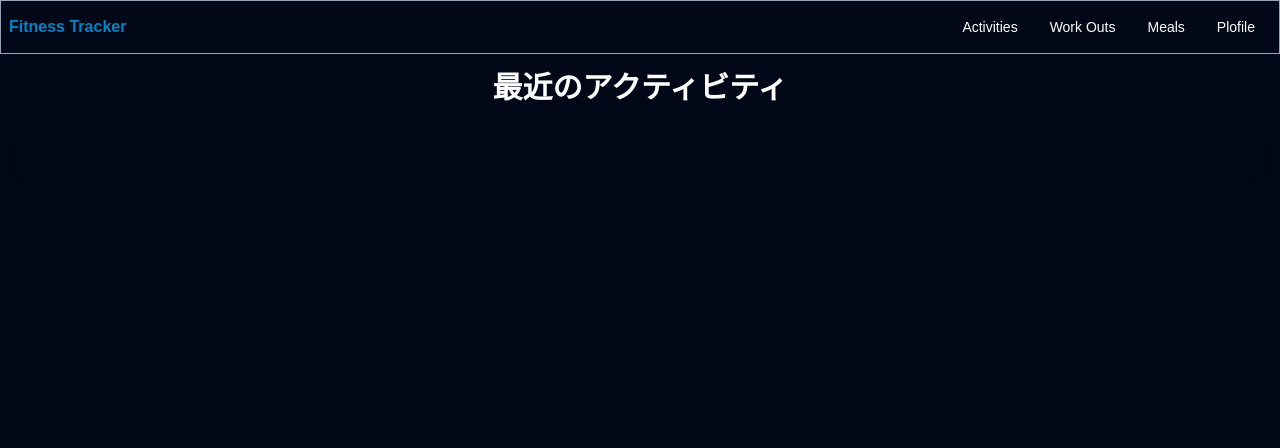
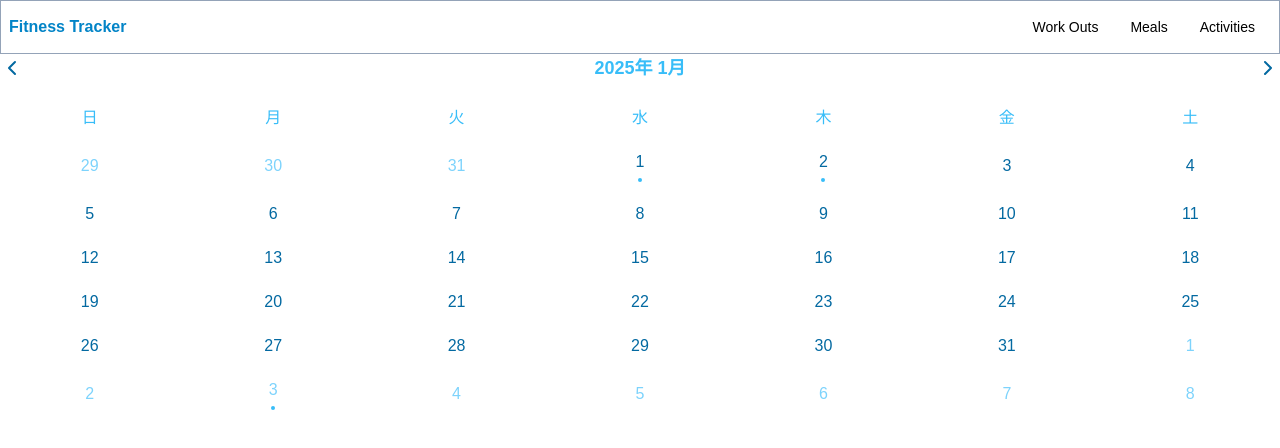
Before and after one commit to renokazaki/fitness_app, a Next.js app: page /activities in a window 1280 px wide. Shown: the top 448 px of the page. Built offline with nearby package versions, Linux system fonts and the light colour scheme.

Commit message:
カレンダー機能の追加

```diff
--- a/app/activities/page.tsx
+++ b/app/activities/page.tsx
@@ -1,16 +1,168 @@
-// import { RecentActivities } from "@/components/recent-activities";
+"use client";
+import { useState } from "react";
+import { ChevronLeft, ChevronRight } from "lucide-react"; // アイコンライブラリから矢印アイコンをインポート
+// import { Card, CardContent } from "@/components/ui"; // UIコンポーネントのインポート（必要に応じて変更）
 
+// 日付オブジェクトの型定義
+interface DayObject {
+  date: Date; // 実際の日付
+  isCurrentMonth: boolean; // 現在の月に属しているかどうか
+}
+
+// メインのコンポーネント
 export default function ActivitiesPage() {
+  // 現在の月を保持する状態
+  const [currentMonth, setCurrentMonth] = useState(new Date());
+  // 選択された日付を保持する状態
+  const [selectedDate, setSelectedDate] = useState<Date | null>(null);
+
+  // 曜日の配列（日本語）
+  const weekDays = ["日", "月", "火", "水", "木", "金", "土"];
+
+  // 健康データ（仮データ）
+  // eslint-disable-next-line @typescript-eslint/no-explicit-any
+  const fitnessData: Record<string, any> = {
+    "2025-01-01": { steps: 5000, calories: 300 }, // 1月1日のデータ
+    "2025-01-02": { steps: 7000, calories: 500 }, // 1月2日のデータ
+    "2025-02-03": { steps: 7000, calories: 500 }, // 1月2日のデータ
+  };
+
+  // 指定された月の日付一覧を取得する関数
+  const getDaysInMonth = (date: Date): DayObject[] => {
+    const year = date.getFullYear(); // 年を取得
+    const month = date.getMonth(); // 月を取得（0-indexed）
+    const firstDay = new Date(year, month, 1); // 月初の日付
+    const lastDay = new Date(year, month + 1, 0); // 月末の日付
+    const daysInMonth: DayObject[] = [];
+
+    // 月初の曜日に応じて前月の日付を追加
+    for (let i = 0; i < firstDay.getDay(); i++) {
+      daysInMonth.unshift({
+        date: new Date(year, month, -i),
+        isCurrentMonth: false,
+      });
+    }
+
+    // 現在の月の日付を追加
+    for (let i = 1; i <= lastDay.getDate(); i++) {
+      daysInMonth.push({
+        date: new Date(year, month, i),
+        isCurrentMonth: true,
+      });
+    }
+
+    // 日付リストの総数が42（6週間分）に満たない場合、翌月の日付を追加
+    while (daysInMonth.length < 42) {
+      const nextDate = new Date(
+        year,
+        month,
+        daysInMonth.length - firstDay.getDay() + 1
+      );
+      daysInMonth.push({ date: nextDate, isCurrentMonth: false });
+    }
+
+    return daysInMonth;
+  };
+
+  // 選択された日付のデータを表示する関数
+  const renderDateData = (date: Date | null) => {
+    if (!date) return null;
+
+    // 日付をISO形式に変換してデータを取得
+    const dateString = date.toISOString().split("T")[0];
+    const data = fitnessData[dateString];
+
+    // データがない場合のメッセージ
+    if (!data) {
+      return (
+        <div className="text-sky-300 text-center p-4">
+          この日のデータはありません
+        </div>
+      );
+    }
+
+    // データがある場合の表示内容
+    return (
+      <div>
+        <p>歩数: {data.steps}</p>
+        <p>消費カロリー: {data.calories} kcal</p>
+      </div>
+    );
+  };
+
   return (
-    <div className="h-full w-full">
-      <main className="container mx-auto p-4">
-        <h1 className="text-3xl font-bold mb-6 text-center text-white">
-          最近のアクティビティ
-        </h1>
-        <div className="  rounded-lg shadow-lg p-6">
-          {/* <RecentActivities /> */}
+    <div>
+      {/* 月を切り替えるボタンと現在の月を表示 */}
+      <div className="flex items-center justify-between mb-4">
+        {/* 前の月に切り替えるボタン */}
+        <button
+          onClick={() =>
+            setCurrentMonth(
+              new Date(currentMonth.getFullYear(), currentMonth.getMonth() - 1)
+            )
+          }
+          className="text-sky-700 hover:text-sky-300"
+        >
+          <ChevronLeft className="w-6 h-6" />
+        </button>
+        {/* 現在の月を表示 */}
+        <h2 className="text-lg font-semibold text-sky-400">
+          {currentMonth.getFullYear()}年 {currentMonth.getMonth() + 1}月
+        </h2>
+        {/* 次の月に切り替えるボタン */}
+        <button
+          onClick={() =>
+            setCurrentMonth(
+              new Date(currentMonth.getFullYear(), currentMonth.getMonth() + 1)
+            )
+          }
+          className="text-sky-700 hover:text-sky-300"
+        >
+          <ChevronRight className="w-6 h-6" />
+        </button>
+      </div>
+
+      {/* カレンダーの表示 */}
+      <div className="grid grid-cols-7 gap-1">
+        {/* 曜日のヘッダー */}
+        {weekDays.map((day) => (
+          <div key={day} className="text-center text-sky-400 font-medium p-2">
+            {day}
+          </div>
+        ))}
+        {/* 各日付のボタン */}
+        {getDaysInMonth(currentMonth).map((dayObj, index) => (
+          <button
+            key={index}
+            onClick={() => setSelectedDate(dayObj.date)}
+            className={`p-2 text-center rounded hover:bg-sky-900/50 ${
+              dayObj.isCurrentMonth ? "text-sky-700" : "text-sky-300"
+            } ${
+              selectedDate &&
+              dayObj.date.toDateString() === selectedDate.toDateString()
+                ? "bg-sky-900 text-sky-200"
+                : ""
+            }`}
+          >
+            {dayObj.date.getDate()}
+            {/* 健康データがある日にはインジケータを表示 */}
+            {fitnessData[dayObj.date.toISOString().split("T")[0]] && (
+              <div className="w-1 h-1 bg-sky-400 rounded-full mx-auto mt-1"></div>
+            )}
+          </button>
+        ))}
+      </div>
+
+      {/* 選択された日付の詳細データを表示 */}
+      {selectedDate && (
+        <div className="mt-4 border-t border-sky-900 pt-4">
+          <h3 className="text-sky-400 font-semibold mb-3">
+            {selectedDate.getFullYear()}年 {selectedDate.getMonth() + 1}月{" "}
+            {selectedDate.getDate()}日
+          </h3>
+          {renderDateData(selectedDate)}
         </div>
-      </main>
+      )}
     </div>
   );
 }
--- a/app/globals.css
+++ b/app/globals.css
@@ -8,30 +8,31 @@ body {
 
 @layer base {
   :root {
-    --background: 222.2 84% 4.9%;
-    --foreground: 210 40% 98%;
-    --card: 222.2 84% 4.9%;
-    --card-foreground: 210 40% 98%;
-    --popover: 222.2 84% 4.9%;
-    --popover-foreground: 210 40% 98%;
-    --primary: 217.2 91.2% 59.8%;
-    --primary-foreground: 222.2 47.4% 11.2%;
-    --secondary: 217.2 32.6% 17.5%;
-    --secondary-foreground: 210 40% 98%;
-    --muted: 217.2 32.6% 17.5%;
-    --muted-foreground: 215 20.2% 65.1%;
-    --accent: 217.2 32.6% 17.5%;
-    --accent-foreground: 210 40% 98%;
-    --destructive: 0 62.8% 30.6%;
+    --background: 0 0% 100%;
+    --foreground: 222.2 84% 4.9%;
+    --card: 0 0% 100%;
+    --card-foreground: 222.2 84% 4.9%;
+    --popover: 0 0% 100%;
+    --popover-foreground: 222.2 84% 4.9%;
+    --primary: 221.2 83.2% 53.3%;
+    --primary-foreground: 210 40% 98%;
+    --secondary: 210 40% 96.1%;
+    --secondary-foreground: 222.2 47.4% 11.2%;
+    --muted: 210 40% 96.1%;
+    --muted-foreground: 215.4 16.3% 46.9%;
+    --accent: 210 40% 96.1%;
+    --accent-foreground: 222.2 47.4% 11.2%;
+    --destructive: 0 84.2% 60.2%;
     --destructive-foreground: 210 40% 98%;
-    --border: 217.2 32.6% 17.5%;
-    --input: 217.2 32.6% 17.5%;
-    --ring: 224.3 76.3% 48%;
-    --chart-1: 220 70% 50%;
-    --chart-2: 160 60% 45%;
-    --chart-3: 30 80% 55%;
-    --chart-4: 280 65% 60%;
-    --chart-5: 340 75% 55%;
+    --border: 214.3 31.8% 91.4%;
+    --input: 214.3 31.8% 91.4%;
+    --ring: 221.2 83.2% 53.3%;
+    --radius: 1rem;
+    --chart-1: 12 76% 61%;
+    --chart-2: 173 58% 39%;
+    --chart-3: 197 37% 24%;
+    --chart-4: 43 74% 66%;
+    --chart-5: 27 87% 67%;
   }
 }
 
--- a/components/header/Header.tsx
+++ b/components/header/Header.tsx
@@ -8,10 +8,7 @@ const Header = () => {
         <Link href="/" className="text-base font-bold text-sky-600">
           Fitness Tracker
         </Link>
-        <nav className="flex items-center  text-white">
-          <Button variant="ghost" asChild>
-            <Link href="/activities">Activities</Link>
-          </Button>
+        <nav className="flex items-center  text-black">
           <Button variant="ghost" asChild>
             <Link href="/workouts">Work Outs</Link>
           </Button>
@@ -19,7 +16,7 @@ const Header = () => {
             <Link href="/meals">Meals</Link>
           </Button>
           <Button variant="ghost" asChild>
-            <Link href="/profile">Plofile</Link>
+            <Link href="/activities">Activities</Link>
           </Button>
         </nav>
       </div>
--- /dev/null
+++ b/components/ui/card.tsx
@@ -0,0 +1,76 @@
+import * as React from "react"
+
+import { cn } from "@/lib/utils"
+
+const Card = React.forwardRef<
+  HTMLDivElement,
+  React.HTMLAttributes<HTMLDivElement>
+>(({ className, ...props }, ref) => (
+  <div
+    ref={ref}
+    className={cn(
+      "rounded-xl border bg-card text-card-foreground shadow",
+      className
+    )}
+    {...props}
+  />
+))
+Card.displayName = "Card"
+
+const CardHeader = React.forwardRef<
+  HTMLDivElement,
+  React.HTMLAttributes<HTMLDivElement>
+>(({ className, ...props }, ref) => (
+  <div
+    ref={ref}
+    className={cn("flex flex-col space-y-1.5 p-6", className)}
+    {...props}
+  />
+))
+CardHeader.displayName = "CardHeader"
+
+const CardTitle = React.forwardRef<
+  HTMLDivElement,
+  React.HTMLAttributes<HTMLDivElement>
+>(({ className, ...props }, ref) => (
+  <div
+    ref={ref}
+    className={cn("font-semibold leading-none tracking-tight", className)}
+    {...props}
+  />
+))
+CardTitle.displayName = "CardTitle"
+
+const CardDescription = React.forwardRef<
+  HTMLDivElement,
+  React.HTMLAttributes<HTMLDivElement>
+>(({ className, ...props }, ref) => (
+  <div
+    ref={ref}
+    className={cn("text-sm text-muted-foreground", className)}
+    {...props}
+  />
+))
+CardDescription.displayName = "CardDescription"
+
+const CardContent = React.forwardRef<
+  HTMLDivElement,
+  React.HTMLAttributes<HTMLDivElement>
+>(({ className, ...props }, ref) => (
+  <div ref={ref} className={cn("p-6 pt-0", className)} {...props} />
+))
+CardContent.displayName = "CardContent"
+
+const CardFooter = React.forwardRef<
+  HTMLDivElement,
+  React.HTMLAttributes<HTMLDivElement>
+>(({ className, ...props }, ref) => (
+  <div
+    ref={ref}
+    className={cn("flex items-center p-6 pt-0", className)}
+    {...props}
+  />
+))
+CardFooter.displayName = "CardFooter"
+
+export { Card, CardHeader, CardFooter, CardTitle, CardDescription, CardContent }
```
